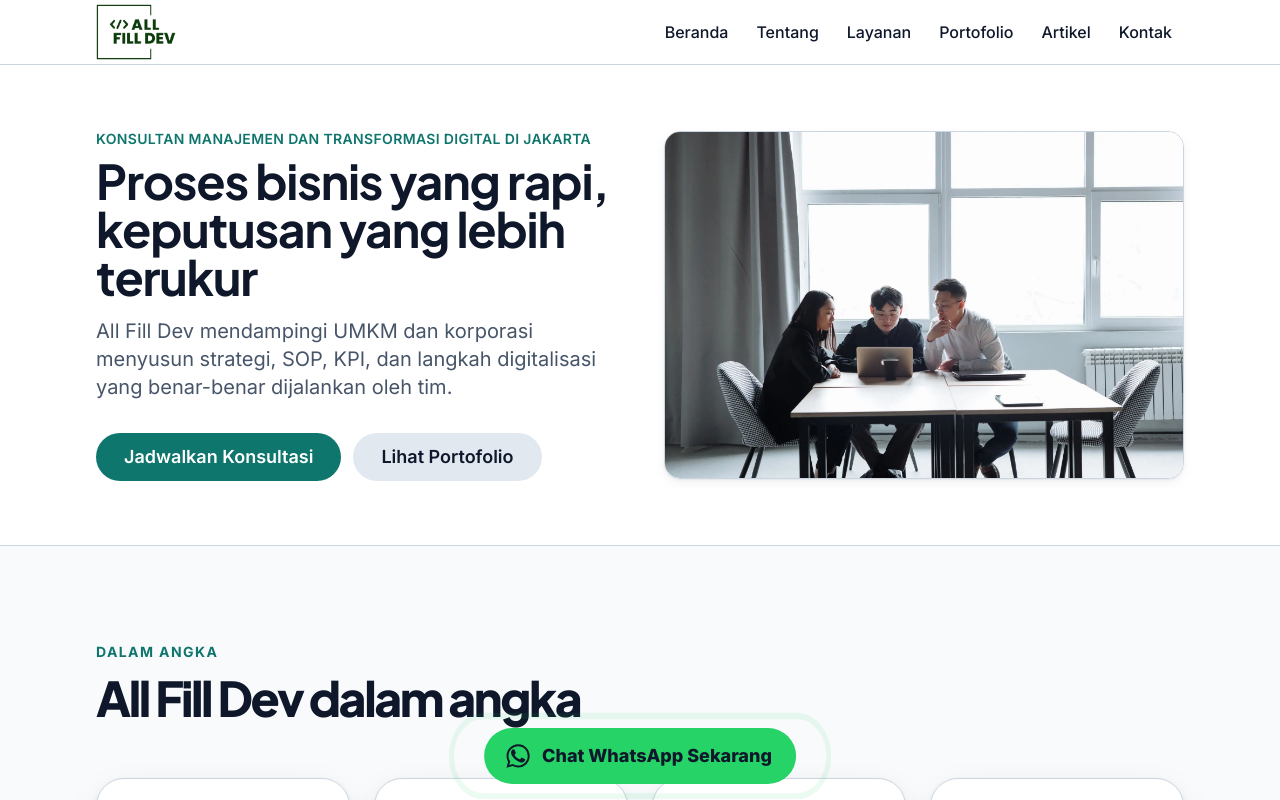
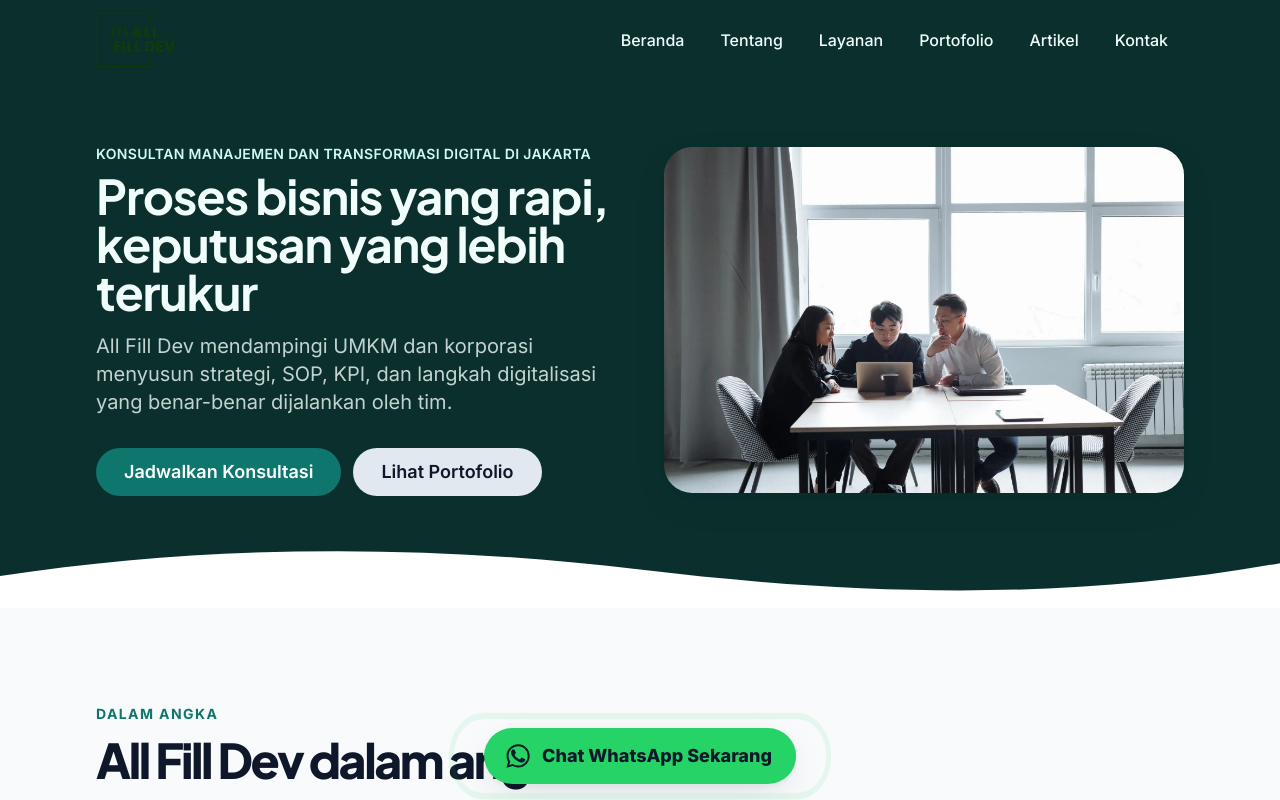
Before and after one commit to allfilldev/tema-02-company-profile, a Next.js app: page / in a window 1280 px wide. Shown: the top 800 px of the page. Built offline with nearby package versions, Linux system fonts and the light colour scheme; no server answers.

Commit message:
feat: modern public header, footer and page hero

```diff
--- a/src/components/site/contract/legal-footer-nav.tsx
+++ b/src/components/site/contract/legal-footer-nav.tsx
@@ -1,7 +1,7 @@
 import Link from "next/link";
 import { LEGAL_LINKS } from "@/server/site/navigation";
 
-const LINK_CLASS_NAME = "inline-flex min-h-11 items-center text-sm text-muted-foreground underline underline-offset-4 hover:text-primary";
+const LINK_CLASS_NAME = "inline-flex min-h-11 items-center text-sm text-surface-inverse-foreground/80 underline underline-offset-4 hover:text-accent";
 
 export function LegalFooterNav() {
   return (
--- a/src/components/site/layout/footer.tsx
+++ b/src/components/site/layout/footer.tsx
@@ -2,6 +2,7 @@ import Link from "next/link";
 import { LegalFooterNav } from "@/components/site/contract/legal-footer-nav";
 import { ButtonLink } from "@/components/ui/button";
 import { Container } from "@/components/ui/container";
+import { WaveDivider } from "@/components/ui/wave-divider";
 import type { SiteSettings } from "@/core/domain/settings/site-settings";
 import type { NavigationItem } from "@/server/site/navigation";
 
@@ -10,11 +11,13 @@ type FooterProps = {
   navigation: NavigationItem[];
 };
 
-const CONTACT_LINK_CLASS_NAME = "inline-flex min-h-11 items-center underline underline-offset-4 hover:text-primary";
+const CONTACT_LINK_CLASS_NAME =
+  "inline-flex min-h-11 w-fit items-center break-all underline underline-offset-4 hover:text-accent";
 
-const NAV_LINK_CLASS_NAME = "inline-flex min-h-11 items-center text-sm text-muted-foreground hover:text-primary";
+const NAV_LINK_CLASS_NAME =
+  "inline-flex min-h-11 items-center text-sm text-surface-inverse-foreground/80 hover:text-accent";
 
-const COLUMN_TITLE_CLASS_NAME = "font-heading text-lg font-bold text-foreground";
+const COLUMN_TITLE_CLASS_NAME = "font-heading text-lg font-bold text-surface-inverse-foreground";
 
 function phoneHref(phone: string): string {
   return `tel:${phone.replace(/\s+/g, "")}`;
@@ -25,20 +28,29 @@ export function Footer({ settings, navigation }: FooterProps) {
   const hasSocialLinks = settings.socialLinks.length > 0;
 
   return (
-    <footer data-nosnippet className="border-t border-border bg-surface-muted">
+    <footer data-nosnippet className="relative bg-surface-inverse text-surface-inverse-foreground">
+      <WaveDivider position="top" tone="inverse" className="-translate-y-full" />
       <Container className="grid gap-10 pb-28 pt-12 md:grid-cols-4">
-        <div className="md:col-span-2">
+        <div className="flex flex-col items-start gap-4 rounded-2xl bg-surface-inverse-foreground/10 p-6 md:col-span-4 md:flex-row md:items-center md:justify-between md:p-8">
+          <p className="font-heading text-2xl font-bold tracking-tight text-surface-inverse-foreground">
+            Siap memulai bersama {settings.siteName}?
+          </p>
+          <ButtonLink href="/kontak" variant="inverse" size="lg">
+            Hubungi kami
+          </ButtonLink>
+        </div>
+        <div className="min-w-0 md:col-span-2">
           <p className={COLUMN_TITLE_CLASS_NAME}>{settings.siteName}</p>
-          <address className="mt-3 text-sm not-italic text-muted-foreground">
+          <address className="mt-3 text-sm not-italic text-surface-inverse-foreground/80">
             <p>{address.street}</p>
             <p>
               {address.city}, {address.region} {address.postalCode}, {address.country}
             </p>
             <div className="mt-2 flex flex-col">
-              <a href={phoneHref(settings.phone)} className={`${CONTACT_LINK_CLASS_NAME} w-fit`}>
+              <a href={phoneHref(settings.phone)} className={CONTACT_LINK_CLASS_NAME}>
                 {settings.phone}
               </a>
-              <a href={`mailto:${settings.email}`} className={`${CONTACT_LINK_CLASS_NAME} w-fit`}>
+              <a href={`mailto:${settings.email}`} className={CONTACT_LINK_CLASS_NAME}>
                 {settings.email}
               </a>
             </div>
@@ -62,17 +74,19 @@ export function Footer({ settings, navigation }: FooterProps) {
             <ul className="mt-2">
               {settings.socialLinks.map((link) => (
                 <li key={link.url}>
-                  <ButtonLink href={link.url} external variant="ghost" className="-ml-5">
+                  <a href={link.url} target="_blank" rel="noopener noreferrer" className={NAV_LINK_CLASS_NAME}>
                     {link.platform}
-                  </ButtonLink>
+                  </a>
                 </li>
               ))}
             </ul>
           </div>
         ) : null}
-        <div className="flex flex-col gap-3 border-t border-border pt-6 md:col-span-4">
+        <div className="flex flex-col gap-3 border-t border-surface-inverse-foreground/20 pt-6 md:col-span-4">
           <LegalFooterNav />
-          <p className="text-sm text-muted-foreground">&copy; {settings.siteName}. Seluruh hak cipta dilindungi.</p>
+          <p className="text-sm text-surface-inverse-foreground/80">
+            &copy; {settings.siteName}. Seluruh hak cipta dilindungi.
+          </p>
         </div>
       </Container>
     </footer>
--- a/src/components/site/layout/header.tsx
+++ b/src/components/site/layout/header.tsx
@@ -1,7 +1,11 @@
+"use client";
+
 import Link from "next/link";
+import { useEffect, useState } from "react";
 import { Container } from "@/components/ui/container";
 import { SiteImage } from "@/components/ui/site-image";
 import type { MediaAsset } from "@/core/domain/shared/media-asset";
+import { joinClassNames } from "@/lib/ui/class-names";
 import type { NavigationItem } from "@/server/site/navigation";
 import { MobileMenu } from "./mobile-menu";
 
@@ -11,16 +15,37 @@ type HeaderProps = {
   navigation: NavigationItem[];
 };
 
+const SCROLL_THRESHOLD_PX = 8;
+
+const HEADER_BASE_CLASS_NAME = "sticky top-0 z-30 transition-colors duration-300";
+
+const HEADER_TOP_CLASS_NAME = "bg-surface-inverse text-surface-inverse-foreground";
+
+const HEADER_SCROLLED_CLASS_NAME = "bg-surface/95 text-foreground shadow-soft backdrop-blur";
+
 export function Header({ siteName, logo, navigation }: HeaderProps) {
+  const [scrolled, setScrolled] = useState(false);
+
+  useEffect(() => {
+    function updateScrolled() {
+      setScrolled(window.scrollY > SCROLL_THRESHOLD_PX);
+    }
+    updateScrolled();
+    window.addEventListener("scroll", updateScrolled, { passive: true });
+    return () => window.removeEventListener("scroll", updateScrolled);
+  }, []);
+
   return (
-    <header className="sticky top-0 z-30 border-b border-border bg-surface">
+    <header
+      className={joinClassNames(HEADER_BASE_CLASS_NAME, scrolled ? HEADER_SCROLLED_CLASS_NAME : HEADER_TOP_CLASS_NAME)}
+    >
       <a
         href="#konten"
-        className="sr-only focus:not-sr-only focus:absolute focus:left-4 focus:top-2 focus:z-50 focus:rounded-md focus:bg-primary focus:px-4 focus:py-3 focus:font-semibold focus:text-primary-foreground"
+        className="sr-only focus:not-sr-only focus:absolute focus:left-4 focus:top-2 focus:z-50 focus:rounded-full focus:bg-primary focus:px-4 focus:py-3 focus:font-semibold focus:text-primary-foreground"
       >
         Lewati ke konten utama
       </a>
-      <Container className="flex min-h-16 items-center justify-between gap-4">
+      <Container className="flex min-h-16 items-center justify-between gap-4 md:min-h-20">
         <Link href="/" className="inline-flex min-h-11 items-center gap-2">
           {logo ? (
             <>
@@ -28,7 +53,7 @@ export function Header({ siteName, logo, navigation }: HeaderProps) {
               <span className="sr-only">{siteName}</span>
             </>
           ) : (
-            <span className="font-heading text-lg font-bold text-foreground">{siteName}</span>
+            <span className="font-heading text-lg font-bold tracking-tight">{siteName}</span>
           )}
         </Link>
         <nav aria-label="Navigasi utama">
--- a/src/components/site/layout/mobile-menu.tsx
+++ b/src/components/site/layout/mobile-menu.tsx
@@ -14,13 +14,13 @@ const MENU_ID = "menu-mobile";
 const LIST_CLASS_NAME_CLOSED = "hidden md:flex md:items-center md:gap-1";
 
 const LIST_CLASS_NAME_OPEN =
-  "menu-enter absolute inset-x-0 top-full flex flex-col border-b border-border bg-surface px-4 py-2 shadow-card md:static md:flex-row md:items-center md:gap-1 md:border-0 md:bg-transparent md:p-0 md:shadow-none";
+  "menu-enter absolute inset-x-0 top-full flex flex-col rounded-b-2xl bg-surface-inverse px-4 py-3 text-surface-inverse-foreground shadow-soft md:static md:flex-row md:items-center md:gap-1 md:rounded-none md:bg-transparent md:p-0 md:text-inherit md:shadow-none";
 
 const LINK_CLASS_NAME =
-  "inline-flex min-h-11 w-full items-center rounded-md px-3 font-medium text-foreground transition-colors hover:bg-accent hover:text-accent-foreground md:w-auto";
+  "inline-flex min-h-11 w-full items-center rounded-full px-4 font-medium transition-colors hover:bg-current/10 md:w-auto";
 
 const TOGGLE_CLASS_NAME =
-  "inline-flex min-h-11 min-w-11 items-center justify-center rounded-md text-foreground transition-colors hover:bg-accent hover:text-accent-foreground md:hidden";
+  "inline-flex min-h-11 min-w-11 items-center justify-center rounded-full transition-colors hover:bg-current/10 md:hidden";
 
 export function MobileMenu({ navigation }: MobileMenuProps) {
   const [open, setOpen] = useState(false);
--- a/src/components/site/layout/site-shell.tsx
+++ b/src/components/site/layout/site-shell.tsx
@@ -15,7 +15,7 @@ export function SiteShell({ context, children }: SiteShellProps) {
   return (
     <>
       <Header siteName={settings.siteName} logo={settings.logo} navigation={navigation} />
-      <main id="konten" className="flex-1 pb-24">
+      <main id="konten" className="flex-1 pb-24 md:pb-28">
         {children}
       </main>
       <Footer settings={settings} navigation={navigation} />
--- a/src/components/site/layout/whatsapp-button.tsx
+++ b/src/components/site/layout/whatsapp-button.tsx
@@ -8,7 +8,7 @@ export function WhatsAppButton({ href }: WhatsAppButtonProps) {
       href={href}
       target="_blank"
       rel="noopener noreferrer"
-      className="fixed bottom-4 left-1/2 z-40 flex -translate-x-1/2 items-center gap-2.5 whitespace-nowrap rounded-full bg-whatsapp py-4 pl-5 pr-6 text-lg font-extrabold text-foreground transition-transform hover:scale-105 sm:py-3.5"
+      className="fixed bottom-4 left-1/2 z-40 flex -translate-x-1/2 items-center gap-2.5 whitespace-nowrap rounded-full bg-whatsapp py-4 pl-5 pr-6 text-lg font-extrabold text-foreground shadow-soft transition-transform hover:scale-105 sm:py-3.5"
     >
       <span
         aria-hidden="true"
--- a/src/components/site/sections/page-hero.tsx
+++ b/src/components/site/sections/page-hero.tsx
@@ -1,6 +1,7 @@
 import type { ReactNode } from "react";
 import { Container } from "@/components/ui/container";
 import { SiteImage } from "@/components/ui/site-image";
+import { WaveDivider } from "@/components/ui/wave-divider";
 import type { MediaAsset } from "@/core/domain/shared/media-asset";
 
 type PageHeroProps = {
@@ -17,22 +18,25 @@ export function PageHero({ eyebrow, title, description, image, children }: PageH
   const layoutClassName = image ? "grid items-center gap-8 lg:grid-cols-2 lg:gap-12" : "max-w-3xl";
 
   return (
-    <div className="border-b border-border bg-surface">
-      <Container className="py-10 md:py-16">
+    <div className="relative overflow-hidden bg-surface-inverse text-surface-inverse-foreground">
+      <Container className="pb-20 pt-10 md:pb-28 md:pt-16">
         <div className={layoutClassName}>
-          <div>
-            {eyebrow ? <p className="text-sm font-semibold uppercase tracking-wide text-primary">{eyebrow}</p> : null}
-            <h1 className="mt-2 text-4xl font-bold tracking-tight text-foreground md:text-5xl">{title}</h1>
-            {description ? <p className="mt-4 text-lg text-muted-foreground md:text-xl">{description}</p> : null}
+          <div className="min-w-0">
+            {eyebrow ? <p className="text-sm font-semibold uppercase tracking-wide text-accent">{eyebrow}</p> : null}
+            <h1 className="mt-2 text-4xl font-bold tracking-tight text-surface-inverse-foreground md:text-5xl">{title}</h1>
+            {description ? (
+              <p className="mt-4 text-lg text-surface-inverse-foreground/80 md:text-xl">{description}</p>
+            ) : null}
             {children}
           </div>
           {image ? (
-            <div className="overflow-hidden rounded-xl border border-border shadow-card">
+            <div className="overflow-hidden rounded-2xl shadow-soft">
               <SiteImage media={image} priority sizes={HERO_IMAGE_SIZES} className="w-full" />
             </div>
           ) : null}
         </div>
       </Container>
+      <WaveDivider position="bottom" tone="surface" />
     </div>
   );
 }
```
